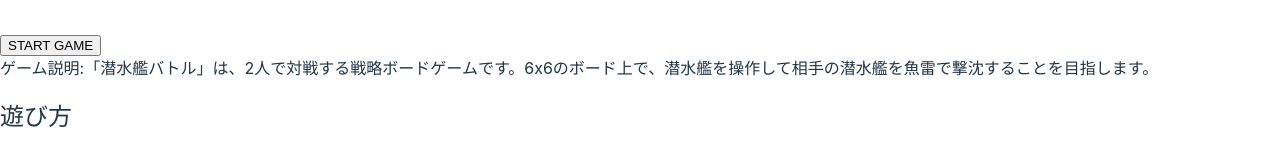
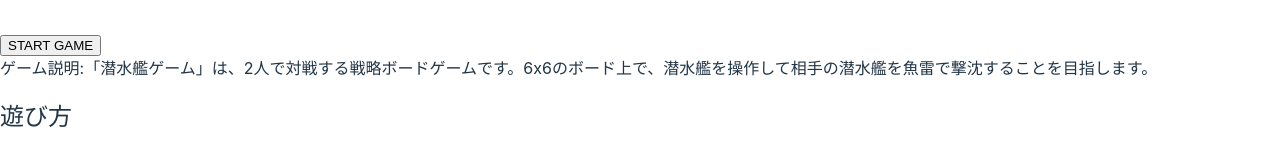
Before and after one commit to yyyoichi/submarine-game, a React (Vite) app in the folder web/: page / in a window 1280 px wide. Shown: the part 217-363 px from the top of the page. Built offline with nearby package versions, Linux system fonts and the light colour scheme; what @bufbuild/protobuf, @connectrpc/connect-web would draw is missing.

Commit message:
fix game名

```diff
--- a/web/src/routers/home.tsx
+++ b/web/src/routers/home.tsx
@@ -25,7 +25,7 @@ function Home() {
         </label>
       </Form>
       <div>
-        <div>{"ゲーム説明:「潜水艦バトル」は、2人で対戦する戦略ボードゲームです。6x6のボード上で、潜水艦を操作して相手の潜水艦を魚雷で撃沈することを目指します。"}</div>
+        <div>{"ゲーム説明:「潜水艦ゲーム」は、2人で対戦する戦略ボードゲームです。6x6のボード上で、潜水艦を操作して相手の潜水艦を魚雷で撃沈することを目指します。"}</div>
         <h2>{"遊び方"}</h2>
         <ol>
           <li>{"基本ルール"}</li>
```
